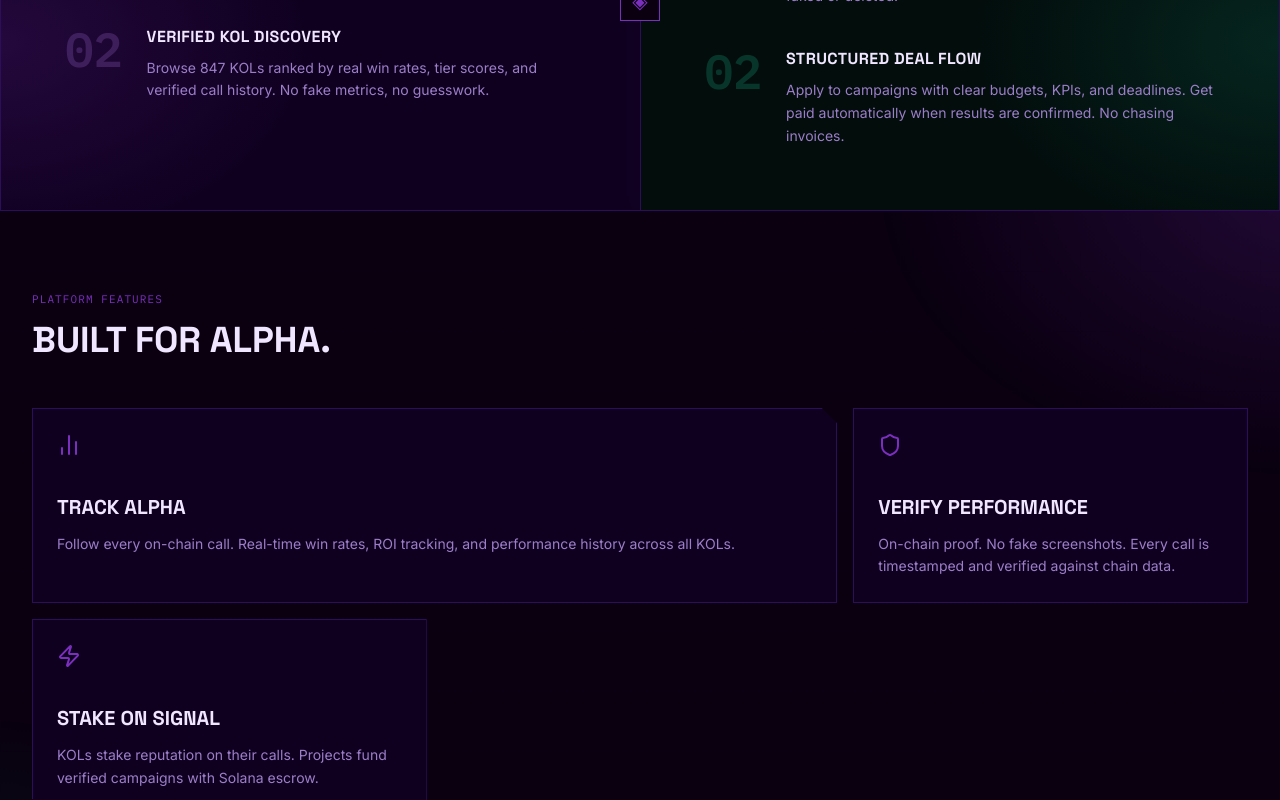
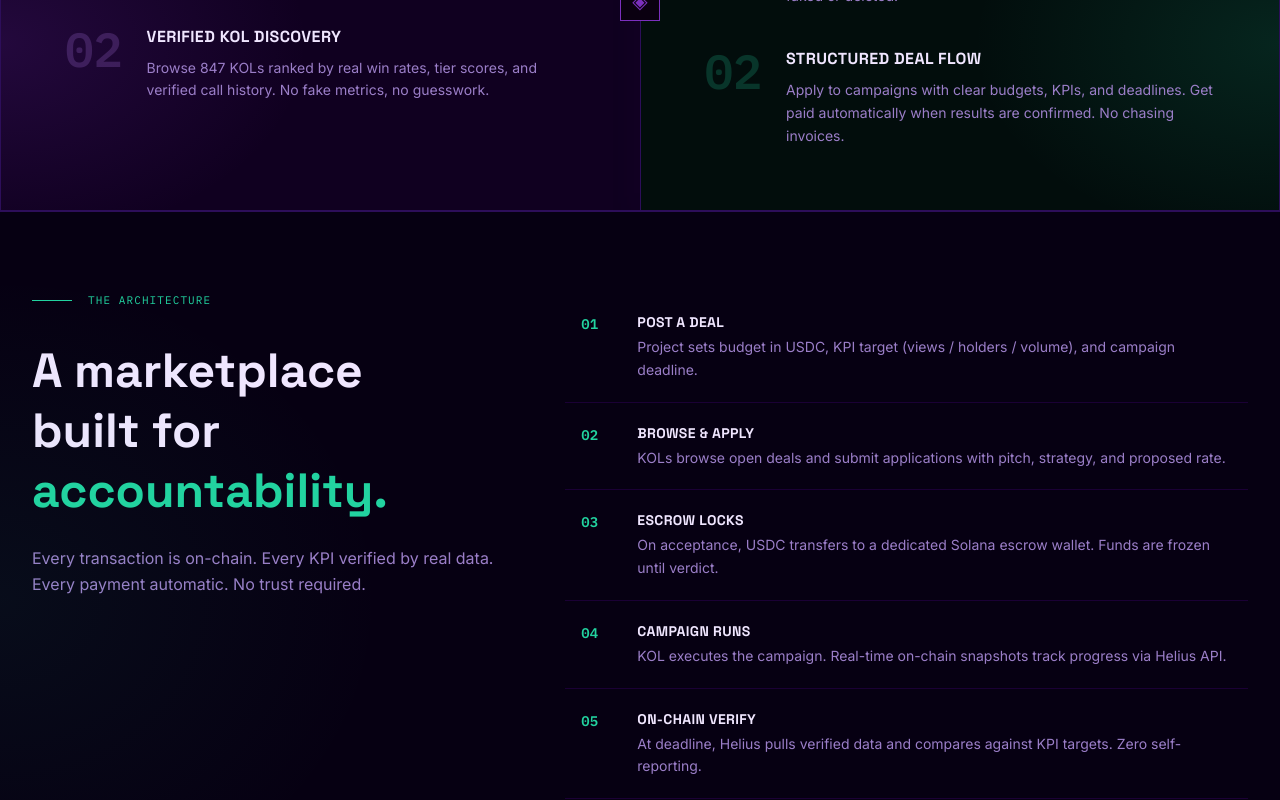
Before and after one commit to jwebdesignservice/Kol-vault, a Next.js app: page / in a window 1280 px wide. Shown: the part 2000-2800 px from the top of the page. Built offline with nearby package versions, Linux system fonts and the light colour scheme.

Commit message:
remove: Built for Alpha features section

```diff
--- a/app/(marketing)/page.tsx
+++ b/app/(marketing)/page.tsx
@@ -1,8 +1,6 @@
 import Link from 'next/link'
 import { StatBar } from '@/components/kol/StatBar'
-import { StatCard } from '@/components/ui/StatCard'
 import { Button } from '@/components/ui/Button'
-import { BarChart2, Shield, Zap } from 'lucide-react'
 
 /* ─── Mock data ──────────────────────────────────────────────────────────── */
 const MOCK_LEADERBOARD = [
@@ -11,12 +9,6 @@ const MOCK_LEADERBOARD = [
   { rank: 3, name: 'WhaleWatcher', handle: '@WhaleWatch',   winRate: 68, roi: '+98%',  best: 'JTO +920%' },
   { rank: 4, name: 'CryptoOracle', handle: '@CryptoOracle', winRate: 66, roi: '+211%', best: 'PYTH +780%' },
   { rank: 5, name: 'AltSeason',    handle: '@AltSeason_',   winRate: 64, roi: '+76%',  best: 'RNDR +640%' },
-]
-
-const FEATURES = [
-  { icon: BarChart2, title: 'TRACK ALPHA',         desc: 'Follow every on-chain call. Real-time win rates, ROI tracking, and performance history across all KOLs.', clip: 'tr' as const, col: 'col-span-8' },
-  { icon: Shield,    title: 'VERIFY PERFORMANCE',  desc: 'On-chain proof. No fake screenshots. Every call is timestamped and verified against chain data.',           clip: 'none' as const, col: 'col-span-4' },
-  { icon: Zap,       title: 'STAKE ON SIGNAL',     desc: 'KOLs stake reputation on their calls. Projects fund verified campaigns with Solana escrow.',                clip: 'bl' as const, col: 'col-span-4' },
 ]
 
 /* ─── Aurora backgrounds ─────────────────────────────────────────────────── */
@@ -333,16 +325,6 @@ function TrustSection() {
   )
 }
 
-/* ─── Features aurora ────────────────────────────────────────────────────── */
-function FeaturesAurora() {
-  return (
-    <div className="absolute inset-0 overflow-hidden pointer-events-none select-none">
-      <div className="absolute inset-0 aurora-glow-slow" style={{ background: ['radial-gradient(ellipse 55% 70% at 100% 0%, rgba(123,47,190,0.22) 0%, transparent 60%)', 'radial-gradient(ellipse 40% 50% at 0% 100%, rgba(34,211,160,0.07) 0%, transparent 55%)'].join(',') }} />
-      <div className="absolute inset-0 opacity-20" style={{ backgroundImage: 'linear-gradient(rgba(123,47,190,0.06) 1px, transparent 1px), linear-gradient(90deg, rgba(123,47,190,0.06) 1px, transparent 1px)', backgroundSize: '60px 60px' }} />
-    </div>
-  )
-}
-
 /* ─── CTA aurora ─────────────────────────────────────────────────────────── */
 function CTAAurora() {
   return (
@@ -442,27 +424,6 @@ export default function LandingPage() {
       {/* 2. TWO SIDES */}
       <TwoSidesSection />
 
-      {/* FEATURES */}
-      <section className="relative overflow-hidden px-8 py-20 bg-bg">
-        <FeaturesAurora />
-        <div className="relative z-10 max-w-7xl mx-auto">
-          <p className="text-[11px] tracking-widest uppercase text-accent mono mb-3">PLATFORM FEATURES</p>
-          <h2 className="font-heading font-bold text-4xl text-text-primary mb-12">BUILT FOR ALPHA.</h2>
-          <div className="grid grid-cols-12 gap-4">
-            {FEATURES.map(({ icon: Icon, title, desc, clip, col }) => (
-              <div key={title} className={col}>
-                <StatCard label="" value="" clipCorner={clip} icon={<Icon size={24} />} className="h-full p-6">
-                  <div className="flex flex-col gap-3 mt-2">
-                    <h3 className="font-heading font-bold text-xl text-text-primary">{title}</h3>
-                    <p className="text-text-secondary text-sm leading-relaxed">{desc}</p>
-                  </div>
-                </StatCard>
-              </div>
-            ))}
-          </div>
-        </div>
-      </section>
-
       {/* 3. VAULT ARCHITECTURE */}
       <ArchitectureSection />
 
```
